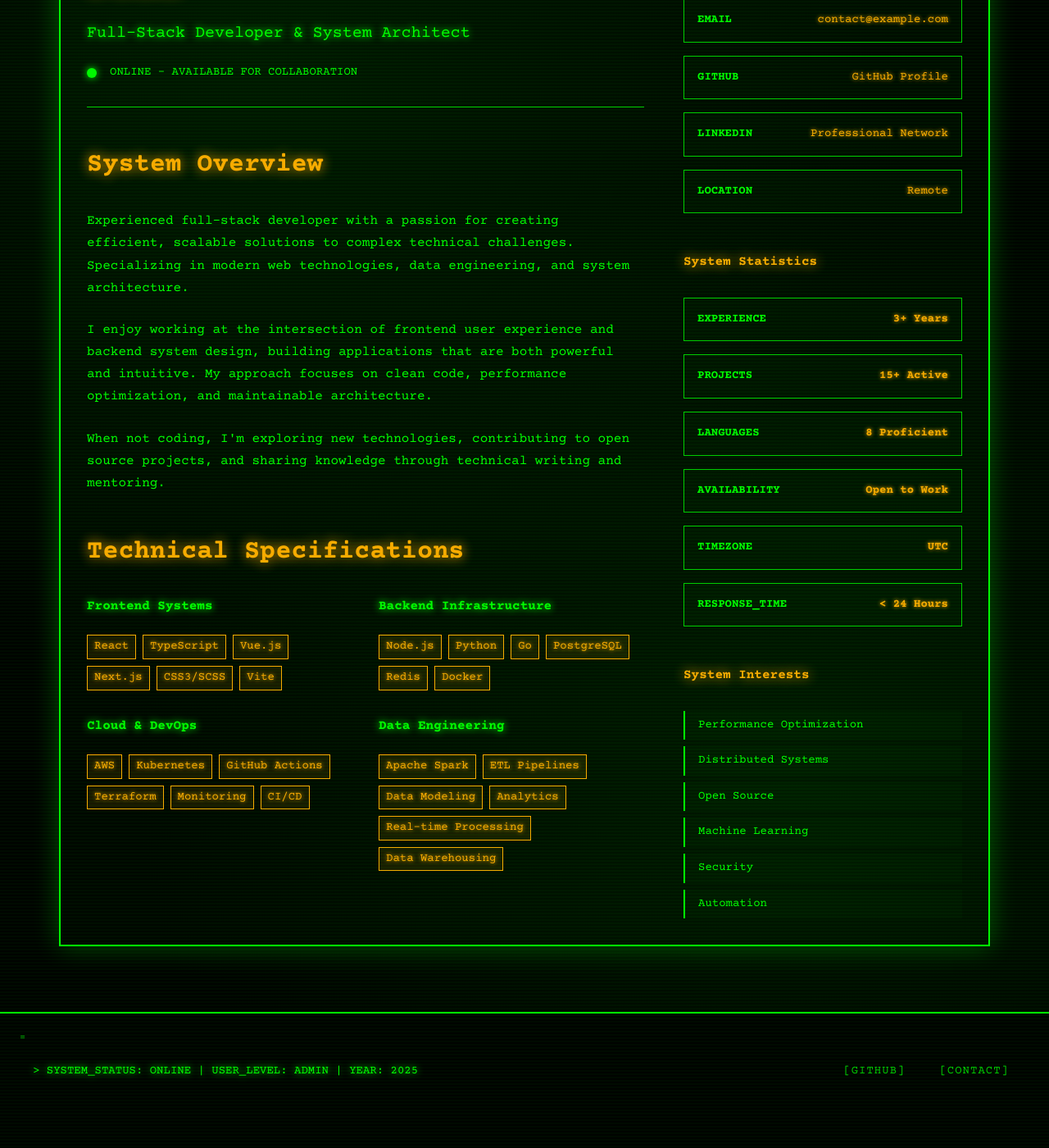
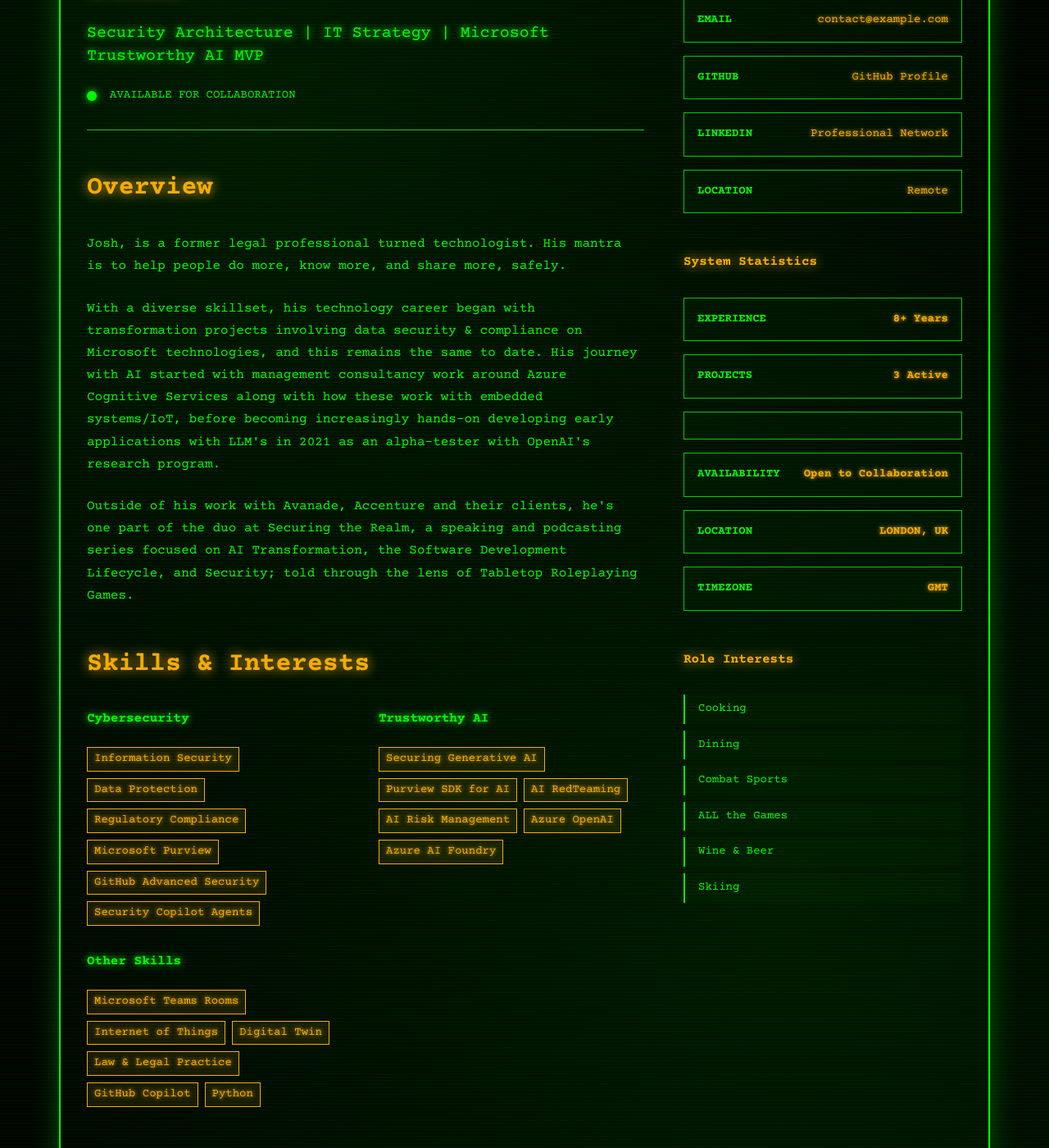
Before and after one commit to KnowledgeRatio/KnowledgeRatio, a Jekyll site: the page built from about/index.html, in a window 1280 px wide and 1400 px high, scrolled down 341 px. Shown: the whole window at 82% size. Built offline with Jekyll 4.4.1, drawn with Linux system fonts in a browser that asks for light colours; before the commit the page ends 1691 px from its top, so only the background shows below that; some of the changed text lies outside the part shown.

Commit message:
Personalize site content for Josh McDonald
- Update about page with professional background in AI security
- Add Josh's real experience, skills, and interests
- Update contact information and location details
- Ready for publication to GitHub Pages 🚀

```diff
--- a/about/index.html
+++ b/about/index.html
@@ -8,7 +8,7 @@
 <div class="about fade-in">
   <div class="terminal-window">
     <div class="terminal-header">
-      <span>User Profile - System Administrator</span>
+      <span>User Profile - Josh McDonald </span>
       <span class="terminal-status">PROFILE ACCESS GRANTED</span>
     </div>
     <div class="terminal-body">
@@ -23,73 +23,61 @@
             <div class="user-header">
               <div class="user-info">
                 <h1 class="user-name">{{ site.author.name | default: "Josh" }}</h1>
-                <div class="user-title">Full-Stack Developer & System Architect</div>
+                <div class="user-title">Security Architecture | IT Strategy | Microsoft Trustworthy AI MVP</div>
                 <div class="user-status">
                   <span class="status-indicator status-online"></span>
-                  <span>ONLINE - AVAILABLE FOR COLLABORATION</span>
+                  <span>AVAILABLE FOR COLLABORATION</span>
                 </div>
               </div>
             </div>
 
             <div class="bio-section">
-              <h2>System Overview</h2>
+              <h2>Overview</h2>
               <div class="bio-text">
-                <p>Experienced full-stack developer with a passion for creating efficient, scalable solutions to complex technical challenges. Specializing in modern web technologies, data engineering, and system architecture.</p>
+                <p>Josh, is a former legal professional turned technologist. His mantra is to help people do more, know more, and share more, safely.</p>
 
-                <p>I enjoy working at the intersection of frontend user experience and backend system design, building applications that are both powerful and intuitive. My approach focuses on clean code, performance optimization, and maintainable architecture.</p>
+                <p>With a diverse skillset, his technology career began with transformation projects involving data security & compliance on Microsoft technologies, and this remains the same to date. His journey with AI started with management consultancy work around Azure Cognitive Services along with how these work with embedded systems/IoT, before becoming increasingly hands-on developing early applications with LLM's in 2021 as an alpha-tester with OpenAI's research program.</p>
 
-                <p>When not coding, I'm exploring new technologies, contributing to open source projects, and sharing knowledge through technical writing and mentoring.</p>
+                <p>Outside of his work with Avanade, Accenture and their clients, he's one part of the duo at Securing the Realm, a speaking and podcasting series focused on AI Transformation, the Software Development Lifecycle, and Security; told through the lens of Tabletop Roleplaying Games.</p>
               </div>
             </div>
 
             <div class="experience-section">
-              <h2>Technical Specifications</h2>
+              <h2>Skills & Interests</h2>
               <div class="tech-categories">
                 <div class="tech-category">
-                  <h3>Frontend Systems</h3>
+                  <h3>Cybersecurity</h3>
                   <div class="tech-list">
-                    <span class="tech-item">React</span>
-                    <span class="tech-item">TypeScript</span>
-                    <span class="tech-item">Vue.js</span>
-                    <span class="tech-item">Next.js</span>
-                    <span class="tech-item">CSS3/SCSS</span>
-                    <span class="tech-item">Vite</span>
+                    <span class="tech-item">Information Security</span>
+                    <span class="tech-item">Data Protection</span>
+                    <span class="tech-item">Regulatory Compliance</span>
+                    <span class="tech-item">Microsoft Purview</span>
+                    <span class="tech-item">GitHub Advanced Security</span>
+                    <span class="tech-item">Security Copilot Agents</span>
                   </div>
                 </div>
 
                 <div class="tech-category">
-                  <h3>Backend Infrastructure</h3>
+                  <h3>Trustworthy AI</h3>
                   <div class="tech-list">
-                    <span class="tech-item">Node.js</span>
-                    <span class="tech-item">Python</span>
-                    <span class="tech-item">Go</span>
-                    <span class="tech-item">PostgreSQL</span>
-                    <span class="tech-item">Redis</span>
-                    <span class="tech-item">Docker</span>
+                    <span class="tech-item">Securing Generative AI</span>
+                    <span class="tech-item">Purview SDK for AI</span>
+                    <span class="tech-item">AI RedTeaming</span>
+                    <span class="tech-item">AI Risk Management</span>
+                    <span class="tech-item">Azure OpenAI</span>
+                    <span class="tech-item">Azure AI Foundry</span>
                   </div>
                 </div>
 
                 <div class="tech-category">
-                  <h3>Cloud & DevOps</h3>
+                  <h3>Other Skills</h3>
                   <div class="tech-list">
-                    <span class="tech-item">AWS</span>
-                    <span class="tech-item">Kubernetes</span>
-                    <span class="tech-item">GitHub Actions</span>
-                    <span class="tech-item">Terraform</span>
-                    <span class="tech-item">Monitoring</span>
-                    <span class="tech-item">CI/CD</span>
-                  </div>
-                </div>
-
-                <div class="tech-category">
-                  <h3>Data Engineering</h3>
-                  <div class="tech-list">
-                    <span class="tech-item">Apache Spark</span>
-                    <span class="tech-item">ETL Pipelines</span>
-                    <span class="tech-item">Data Modeling</span>
-                    <span class="tech-item">Analytics</span>
-                    <span class="tech-item">Real-time Processing</span>
-                    <span class="tech-item">Data Warehousing</span>
+                    <span class="tech-item">Microsoft Teams Rooms</span>
+                    <span class="tech-item">Internet of Things</span>
+                    <span class="tech-item">Digital Twin</span>
+                    <span class="tech-item">Law & Legal Practice</span>
+                    <span class="tech-item">GitHub Copilot</span>
+                    <span class="tech-item">Python</span>
                   </div>
                 </div>
               </div>
@@ -127,40 +115,38 @@
               <div class="stats-list">
                 <div class="stat-row">
                   <span class="stat-label">EXPERIENCE</span>
-                  <span class="stat-value">3+ Years</span>
+                  <span class="stat-value">8+ Years</span>
                 </div>
                 <div class="stat-row">
                   <span class="stat-label">PROJECTS</span>
-                  <span class="stat-value">15+ Active</span>
+                  <span class="stat-value">3 Active</span>
                 </div>
                 <div class="stat-row">
-                  <span class="stat-label">LANGUAGES</span>
-                  <span class="stat-value">8 Proficient</span>
                 </div>
                 <div class="stat-row">
                   <span class="stat-label">AVAILABILITY</span>
-                  <span class="stat-value">Open to Work</span>
+                  <span class="stat-value">Open to Collaboration</span>
+                </div>
+                <div class="stat-row">
+                  <span class="stat-label">LOCATION</span>
+                  <span class="stat-value">LONDON, UK</span>
                 </div>
                 <div class="stat-row">
                   <span class="stat-label">TIMEZONE</span>
-                  <span class="stat-value">{{ site.timezone | default: "UTC" }}</span>
-                </div>
-                <div class="stat-row">
-                  <span class="stat-label">RESPONSE_TIME</span>
-                  <span class="stat-value">&lt; 24 Hours</span>
+                  <span class="stat-value">{{ site.timezone | default: "GMT" }}</span>
                 </div>
               </div>
             </div>
 
             <div class="interests-section">
-              <h2>System Interests</h2>
+              <h2>Role Interests</h2>
               <div class="interests-list">
-                <div class="interest-item">Performance Optimization</div>
-                <div class="interest-item">Distributed Systems</div>
-                <div class="interest-item">Open Source</div>
-                <div class="interest-item">Machine Learning</div>
-                <div class="interest-item">Security</div>
-                <div class="interest-item">Automation</div>
+                <div class="interest-item">Cooking</div>
+                <div class="interest-item">Dining</div>
+                <div class="interest-item">Combat Sports</div>
+                <div class="interest-item">ALL the Games</div>
+                <div class="interest-item">Wine & Beer</div>
+                <div class="interest-item">Skiing</div>
               </div>
             </div>
           </div>
```
Also changed, not shown: index.html (+11 -23 lines), 1 other file.
